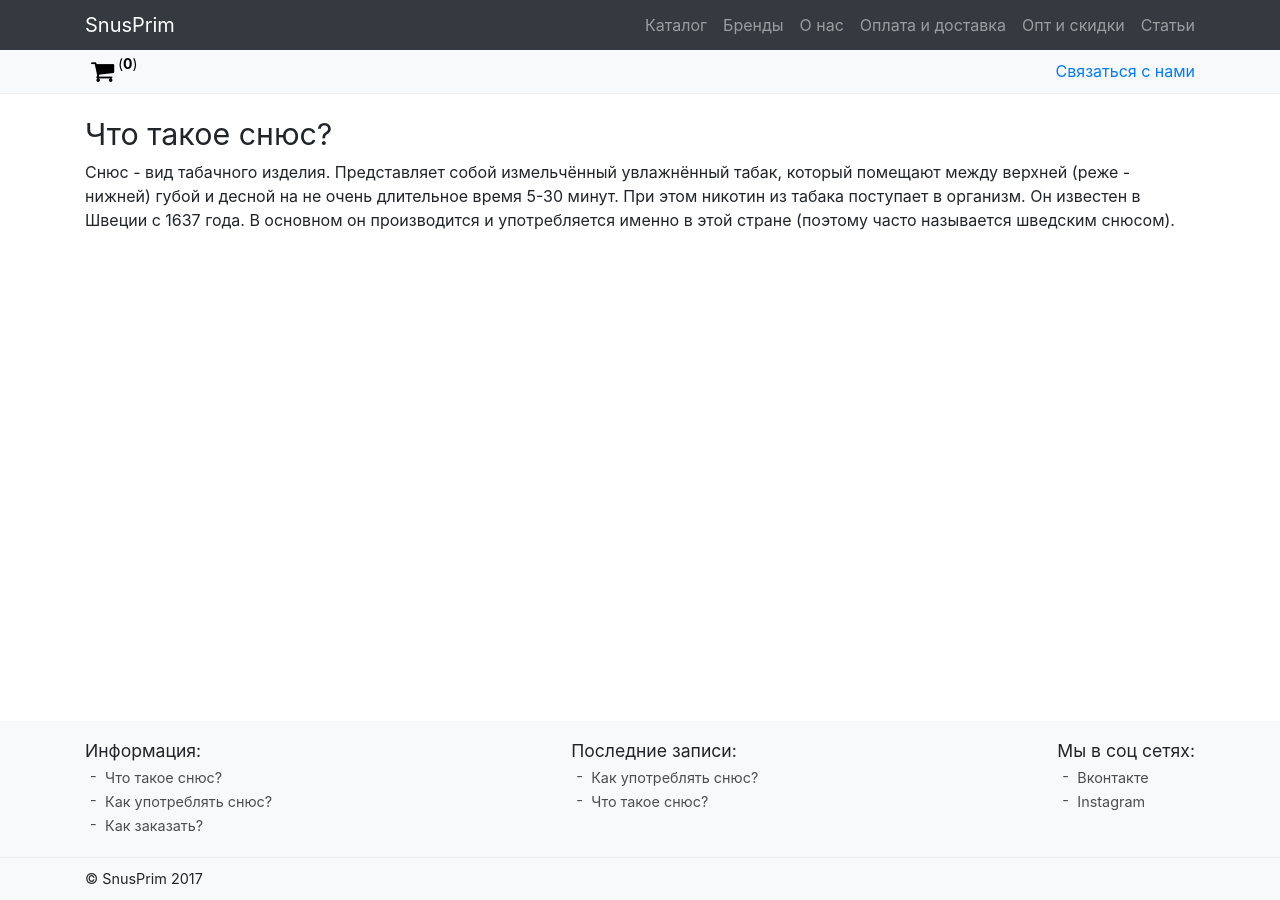
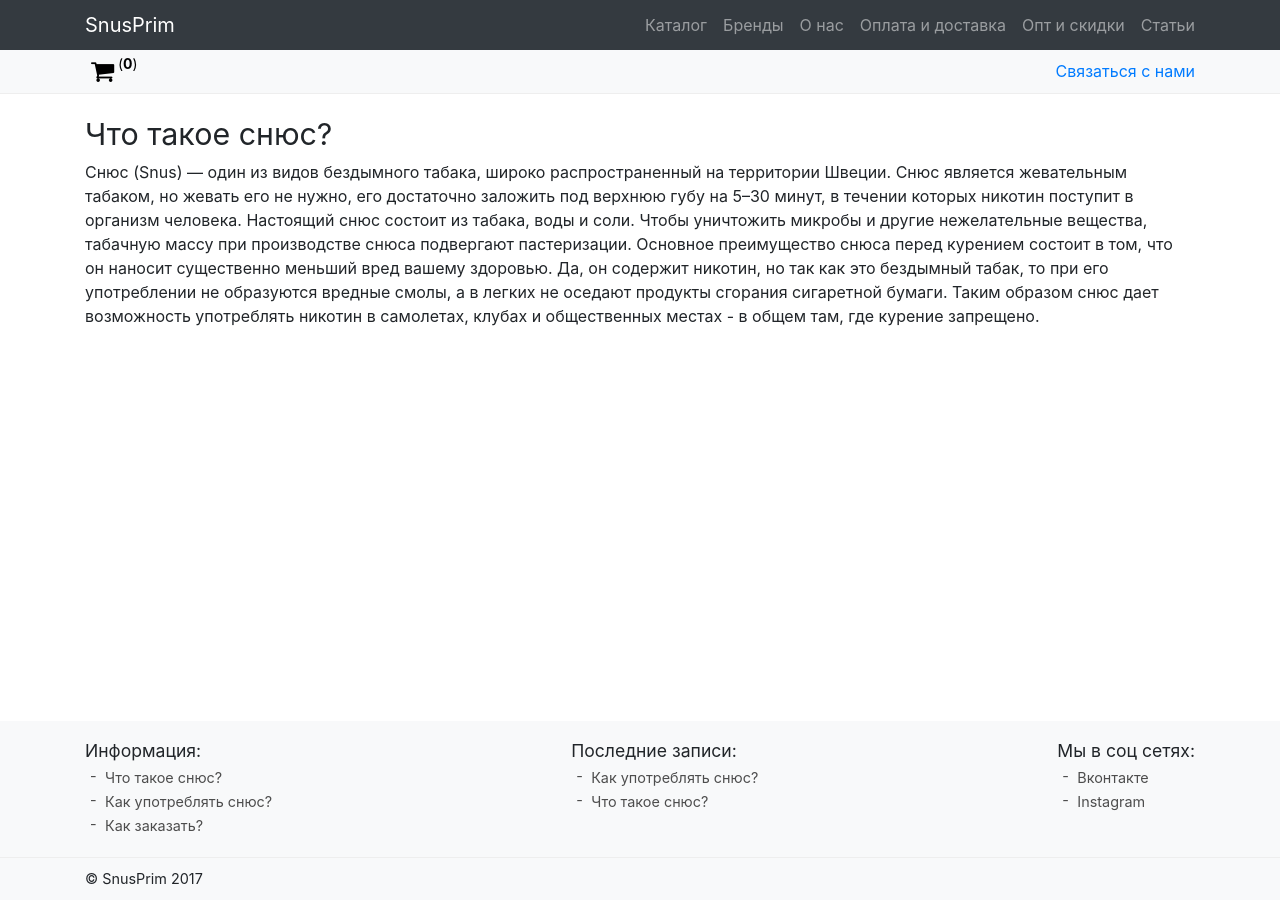
Before and after one commit to Snus-ru/Snus-ru.github.io, a Jekyll site: the page built from _articles/about-snus.md, in a window 1280 px wide. Built offline with Jekyll 4.4.1, drawn with Linux system fonts in a browser that asks for light colours; nearby versions of some CDN libraries.

Commit message:
Updated About Snus

```diff
--- a/_articles/about-snus.md
+++ b/_articles/about-snus.md
@@ -7,5 +7,7 @@ h1-title: Что такое снюс?
 layout: page-article
 ---
 
-Снюс - вид табачного изделия. Представляет собой измельчённый увлажнённый табак, который помещают между верхней (реже - нижней) губой и десной на не очень длительное время 5-30 минут. При этом никотин из табака поступает в организм.
-Он известен в Швеции с 1637 года. В основном он производится и употребляется именно в этой стране (поэтому часто называется шведским снюсом).
+Снюс (Snus) — один из видов бездымного табака, широко распространенный на территории Швеции.
+Снюс является жевательным табаком, но жевать его не нужно, его достаточно заложить под верхнюю губу на 5–30 минут, в течении которых никотин поступит в организм человека.
+Настоящий снюс состоит из табака, воды и соли. Чтобы уничтожить микробы и другие нежелательные вещества, табачную массу при производстве снюса подвергают пастеризации.
+Основное преимущество снюса перед курением состоит в том, что он наносит существенно меньший вред вашему здоровью. Да, он содержит никотин, но так как это бездымный табак, то при его употреблении не образуются вредные смолы, а в легких не оседают продукты сгорания сигаретной бумаги. Таким образом снюс дает возможность употреблять никотин в самолетах, клубах и общественных местах - в общем там, где курение запрещено.
```
